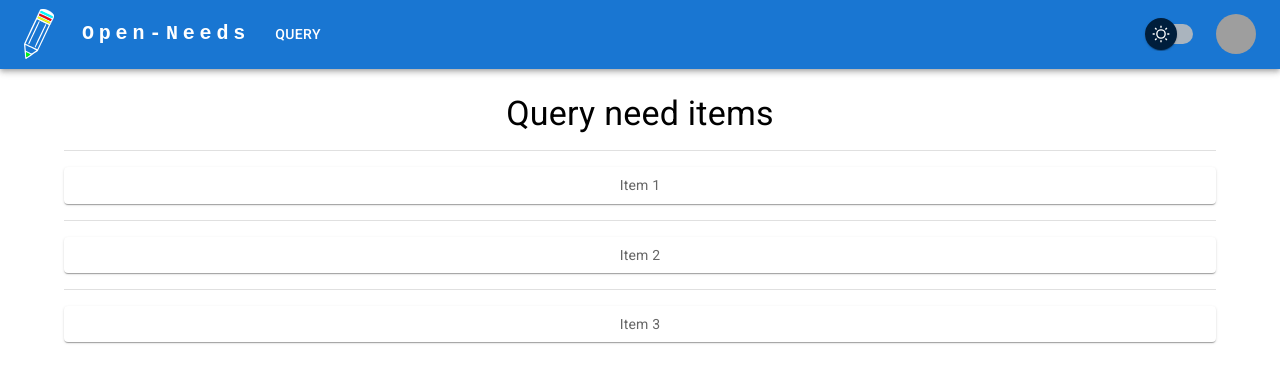
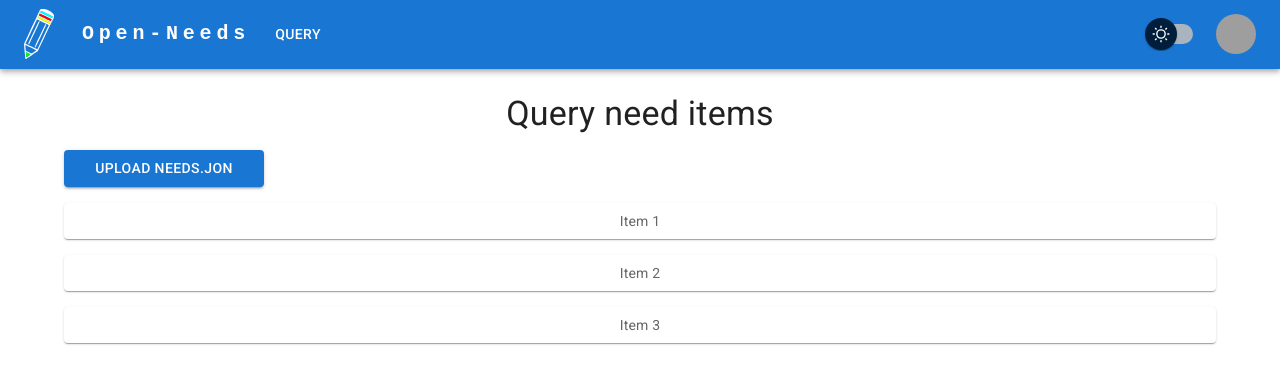
Before and after one commit to open-needs/open-needs-webapp, a React (Create React App) app: page / in a window 1280 px wide. Shown: the top 384 px of the page. Built offline with nearby package versions, Linux system fonts and the light colour scheme; grey boxes are pictures that could not be loaded.

Commit message:
Dark mode for background

```diff
--- a/src/App.js
+++ b/src/App.js
@@ -8,6 +8,7 @@ import * as React from 'react';
 
 import { ThemeProvider, createTheme } from '@mui/material/styles';
 
+import CssBaseline from '@mui/material/CssBaseline';
 import MainLayout from './main/MainLayout';
 import ResponsiveAppBar from './ResponsiveAppBar/ResponsiveAppBar';
 import { colorModeAtom } from './shared/atoms';
@@ -27,10 +28,12 @@ function App() {
 
   return (
     <ThemeProvider theme={theme}>
-      <div className="App">
-        <ResponsiveAppBar />
-        <MainLayout />
-      </div>
+      <CssBaseline enableColorScheme>
+        <div className="App">
+          <ResponsiveAppBar />
+          <MainLayout />
+        </div>
+      </CssBaseline>
     </ThemeProvider>
   );
 }
--- a/src/ResponsiveAppBar/ResponsiveAppBar.js
+++ b/src/ResponsiveAppBar/ResponsiveAppBar.js
@@ -100,7 +100,7 @@ const ResponsiveAppBar = () => {
               ))}
             </Menu>
           </Box>
-          <OpenNeedsIcon sx={{ display: { xs: 'flex', md: 'none' }, mr: 1, height: 40 }} />
+          <OpenNeedsIcon sx={{ display: { xs: 'flex', md: 'none' }, mr: 1, height: 30 }} />
           <Typography
             variant="h5"
             noWrap
@@ -112,7 +112,7 @@ const ResponsiveAppBar = () => {
               flexGrow: 1,
               fontFamily: 'monospace',
               fontWeight: 700,
-              letterSpacing: '.3rem',
+              letterSpacing: '.2rem',
               color: 'inherit',
               textDecoration: 'none'
             }}
--- a/src/main/MainLayout.js
+++ b/src/main/MainLayout.js
@@ -1,7 +1,7 @@
 import * as React from 'react';
 
+import Button from '@mui/material/Button';
 import Container from '@mui/material/Container';
-import Divider from '@mui/material/Divider';
 import Paper from '@mui/material/Paper';
 import Stack from '@mui/material/Stack';
 import Typography from '@mui/material/Typography';
@@ -23,8 +23,19 @@ export default function MainLayout() {
         maxWidth: 'lg'
       }}
     >
-      <Stack spacing={2} divider={<Divider orientation="horizontal" flexItem />}>
+      <Stack spacing={2}>
         <Typography variant="h4">Query need items</Typography>
+        <Button
+          variant="contained"
+          component="label"
+          sx={{
+            width: '200px',
+            mt: 18
+          }}
+        >
+          Upload needs.jon
+          <input type="file" accept="application/json" hidden />
+        </Button>
         <Item>Item 1</Item>
         <Item>Item 2</Item>
         <Item>Item 3</Item>
```
